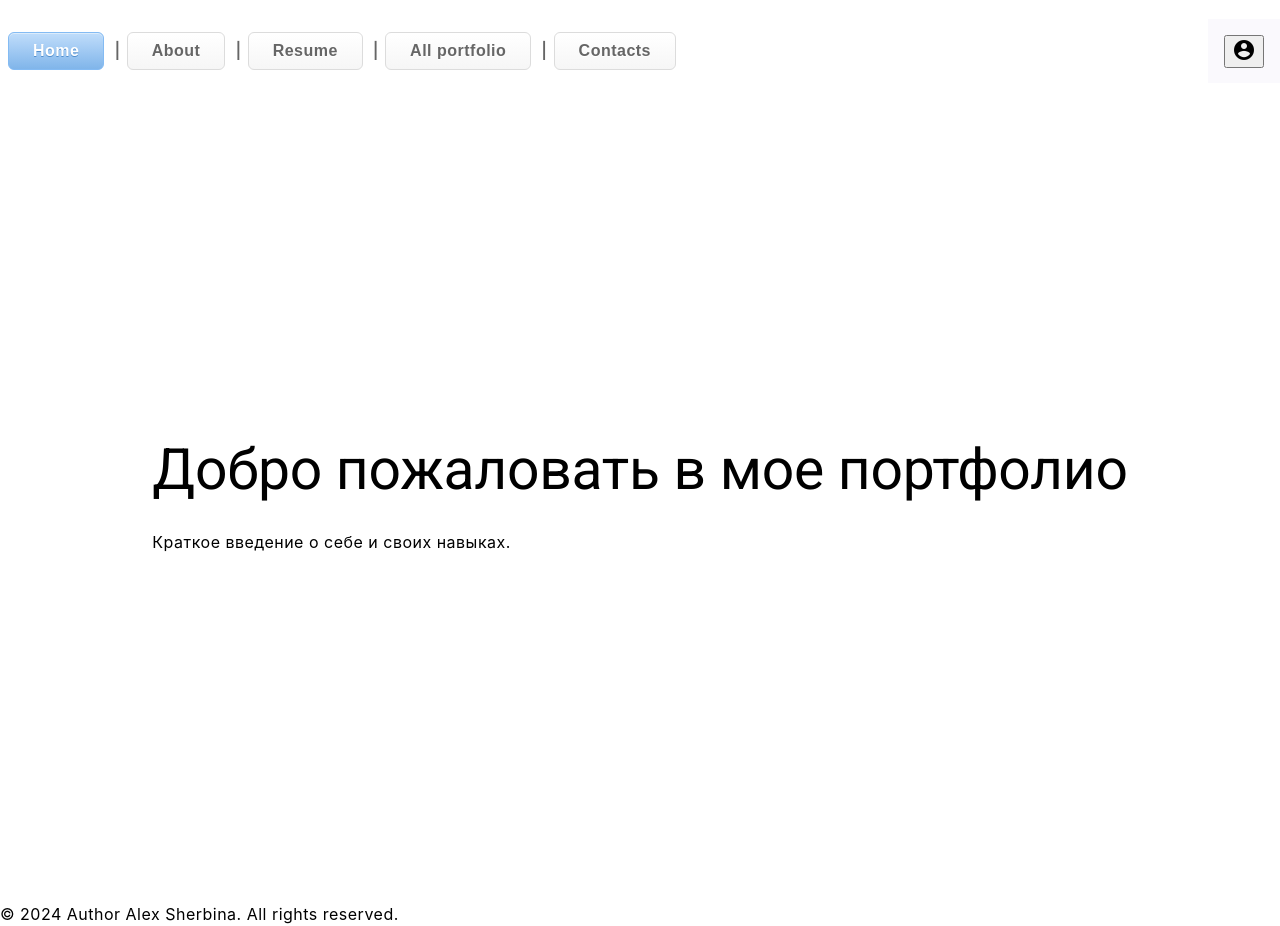
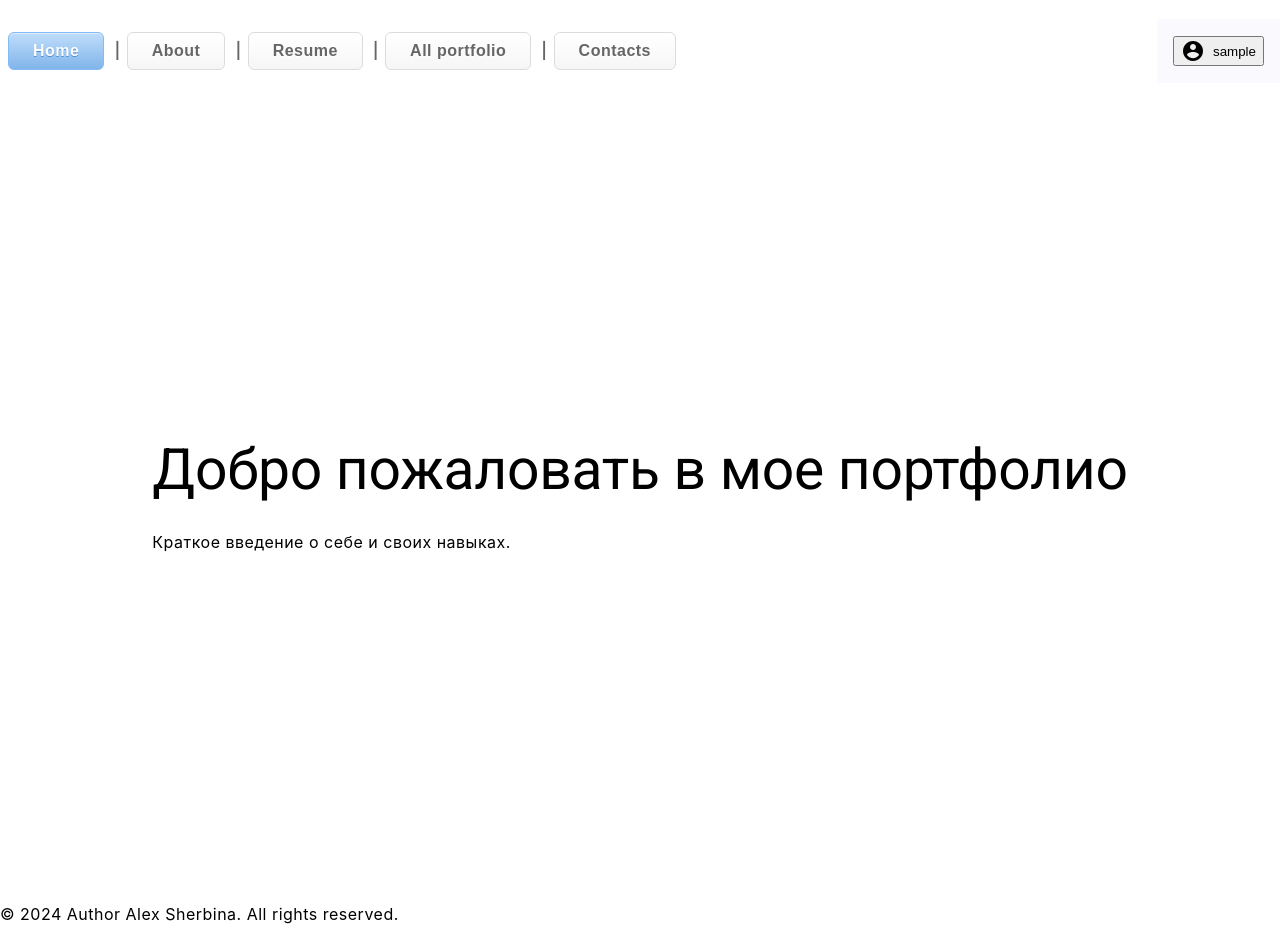
Before and after one commit to AlexandrSherbina/my-portfolio, an Angular app: page /app-home in a window 1280 px wide. Built offline with nearby package versions, Linux system fonts and the light colour scheme; sample sign-in values are in the browser's storage.

Commit message:
added username service

```diff
--- a/src/app/auth.service.ts
+++ b/src/app/auth.service.ts
@@ -2,6 +2,7 @@ import { Injectable } from '@angular/core';
 import { HttpClient } from '@angular/common/http';
 import { Router } from '@angular/router';
 import { Observable } from 'rxjs';
+import { UserService } from './user.service';
 
 @Injectable({
   providedIn: 'root'
@@ -9,7 +10,7 @@ import { Observable } from 'rxjs';
 export class AuthService {
   private apiUrl = 'http://localhost:3000/api';
 
-  constructor(private http: HttpClient, private router: Router) { }
+  constructor(private http: HttpClient, private router: Router, private userService: UserService) { }
 
   login(username: string, password: string): Observable<any> {
     return this.http.post(`${this.apiUrl}/login`, { username, password });
@@ -17,6 +18,7 @@ export class AuthService {
 
   logOut() {
     localStorage.removeItem('token');
+    this.userService.removeUserNameLocalStorage();
   }
 
   getToken() {
--- a/src/app/dropdown-menu/dropdown-menu.component.html
+++ b/src/app/dropdown-menu/dropdown-menu.component.html
@@ -1,7 +1,8 @@
 <mat-toolbar color="primary">
     <!-- Кнопка, которая открывает выпадающее меню -->
-    <button mat-icon-button [matMenuTriggerFor]="adminMenu">
+    <button class="toggle-btn" mat-icon-button [matMenuTriggerFor]="adminMenu">
         <mat-icon>account_circle</mat-icon>
+        {{isUserName()}}
     </button>
 
     <!-- Определение выпадающего меню -->
--- a/src/app/dropdown-menu/dropdown-menu.component.scss
+++ b/src/app/dropdown-menu/dropdown-menu.component.scss
@@ -1,3 +1,10 @@
+.toggle-btn {
+  display: flex;
+  justify-content: flex-start;
+  align-items: center;
+  column-gap: 0.5rem;
+}
+
 mat-menu {
     mat-menu-item {
       font-weight: bold;
--- a/src/app/dropdown-menu/dropdown-menu.component.ts
+++ b/src/app/dropdown-menu/dropdown-menu.component.ts
@@ -1,9 +1,10 @@
-import { Component, EventEmitter, Output } from '@angular/core';
+import { Component, EventEmitter, OnInit, Output } from '@angular/core';
 import { Router } from '@angular/router';
 import { MatMenu, MatMenuModule } from '@angular/material/menu';
 import { MatToolbar } from '@angular/material/toolbar';
 import { MatIconModule } from '@angular/material/icon';
 import { LoginComponent } from '../login/login.component';
+import { UserService } from '../user.service';
 
 @Component({
   selector: 'app-dropdown-menu',
@@ -13,9 +14,10 @@ import { LoginComponent } from '../login/login.component';
   styleUrl: './dropdown-menu.component.scss'
 })
 export class DropdownMenuComponent {
+  username: null | string = null;
   @Output() openLoginPopup: EventEmitter<void> = new EventEmitter<void>();
   @Output() logOutLogin: EventEmitter<void> = new EventEmitter<void>();
-  constructor(private router: Router, private loginComponent: LoginComponent) { }
+  constructor(private router: Router, private loginComponent: LoginComponent, private userService: UserService) { }
 
   openAdminPanel() {
     this.router.navigate(['/admin']);
@@ -30,7 +32,18 @@ export class DropdownMenuComponent {
     this.logOutLogin.emit();
   }
 
+  isUserName() {
+    if (this.isAdmin()) {
+      return this.username = this.userService.getUserNameLocalStorage();
+    } else {
+      return this.username = null;
+    }
+
+  }
+
   isAdmin(): boolean {
     return this.loginComponent.isUser();
   }
+
+
 }
--- a/src/app/login/login.component.ts
+++ b/src/app/login/login.component.ts
@@ -3,6 +3,7 @@ import { Router } from '@angular/router';
 import { CommonModule } from '@angular/common';
 import { FormsModule } from '@angular/forms';
 import { AuthService } from '../auth.service';
+import { UserService } from '../user.service';
 
 @Component({
   selector: 'app-login',
@@ -16,7 +17,7 @@ export class LoginComponent {
   password: string = '';
   errorMessage: string | null = null;
 
-  constructor(private authService: AuthService, private router: Router) { }
+  constructor(private authService: AuthService, private router: Router, private userService: UserService) { }
   public isPopupOpen = false;
 
   public togglePopup() {
@@ -33,6 +34,7 @@ export class LoginComponent {
     this.authService.login(this.username, this.password).subscribe(
       response => {
         localStorage.setItem('token', response.token);
+        this.userService.setUserNameLocalStorage(this.username);
         this.router.navigate(['/admin']);
         this.togglePopup();
       },
--- /dev/null
+++ b/src/app/user.service.ts
@@ -0,0 +1,29 @@
+import { Injectable } from '@angular/core';
+
+@Injectable({
+  providedIn: 'root'
+})
+export class UserService {
+  private username: string = 'UserName'; // Замените на реальное имя пользователя
+
+  getUsername(): string {
+    return this.username;
+  }
+
+  setUsername(newUsername: string): void {
+    this.username = newUsername;
+  }
+
+  getUserNameLocalStorage() {
+    return localStorage.getItem('username');
+  }
+
+  setUserNameLocalStorage(newUsername: string): void {
+    localStorage.setItem('username', newUsername);
+  }
+
+  removeUserNameLocalStorage(): void {
+    localStorage.removeItem('username');
+  }
+
+}
```
Also changed, not shown: 1 other file (tests, documents, lock files or other folders).
